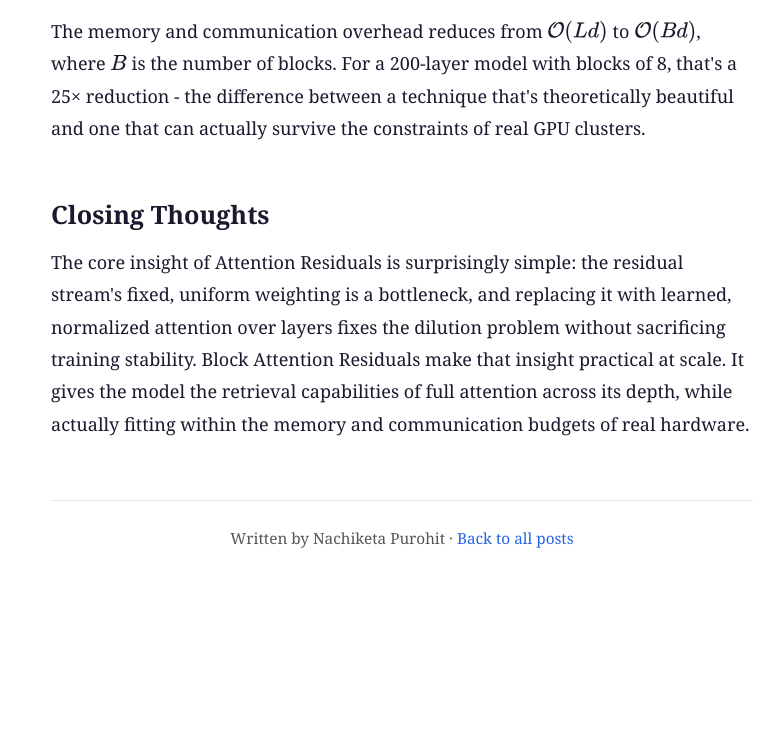
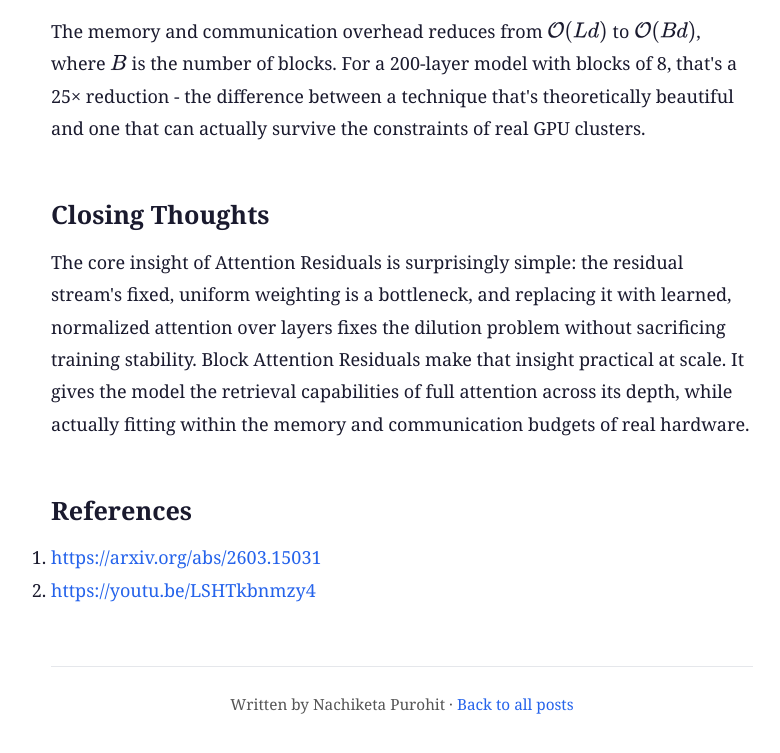
Before and after one commit to nachiketashunya/blogs, a plain HTML site: page posts/attention-residuals/index.html in a window 1280 px wide. Shown: the part 6767-7520 px from the top of the page, without its empty margins (238-1018 px from the left). Before the commit the page ends 7438 px from the top, so only its background shows below. Drawn offline with nearby package versions, Linux system fonts and the light colour scheme.

Commit message:
Update index.html

```diff
--- a/posts/attention-residuals/index.html
+++ b/posts/attention-residuals/index.html
@@ -185,6 +185,17 @@
     The core insight of Attention Residuals is surprisingly simple: the residual stream's fixed, uniform weighting is a bottleneck, and replacing it with learned, normalized attention over layers fixes the dilution problem without sacrificing training stability. Block Attention Residuals make that insight practical at scale. It gives the model the retrieval capabilities of full attention across its depth, while actually fitting within the memory and communication budgets of real hardware.
   </p>
 
+  <h3>References</h3>
+
+  <ol>
+    <li>
+      <a href="https://arxiv.org/abs/2603.15031" target="_blank" rel="noopener noreferrer">https://arxiv.org/abs/2603.15031</a>
+    </li>
+    <li>
+      <a href="https://youtu.be/LSHTkbnmzy4?si=efcnzksbHUzNre23" target="_blank" rel="noopener noreferrer">https://youtu.be/LSHTkbnmzy4</a>
+    </li>
+  </ol>
+
   <div class="footer">
     <p>Written by Nachiketa Purohit &middot; <a href="../../">Back to all posts</a></p>
   </div>
```
